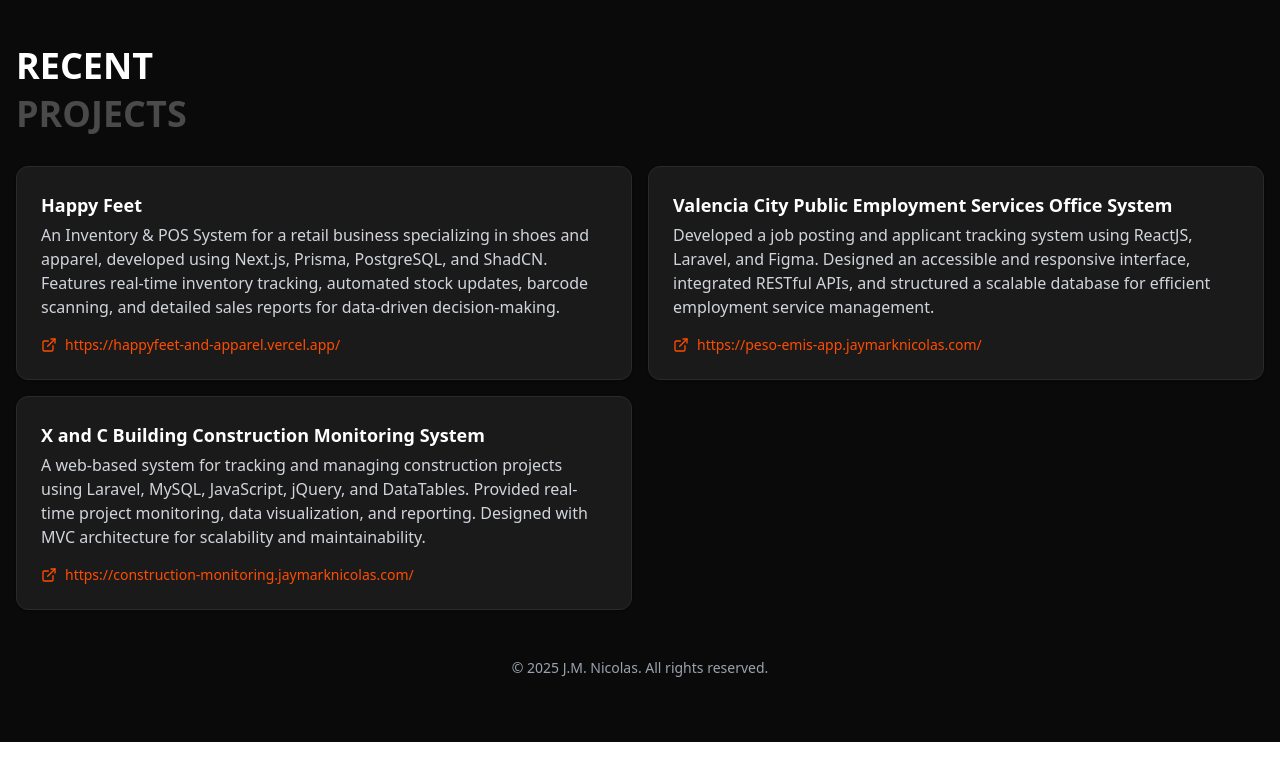
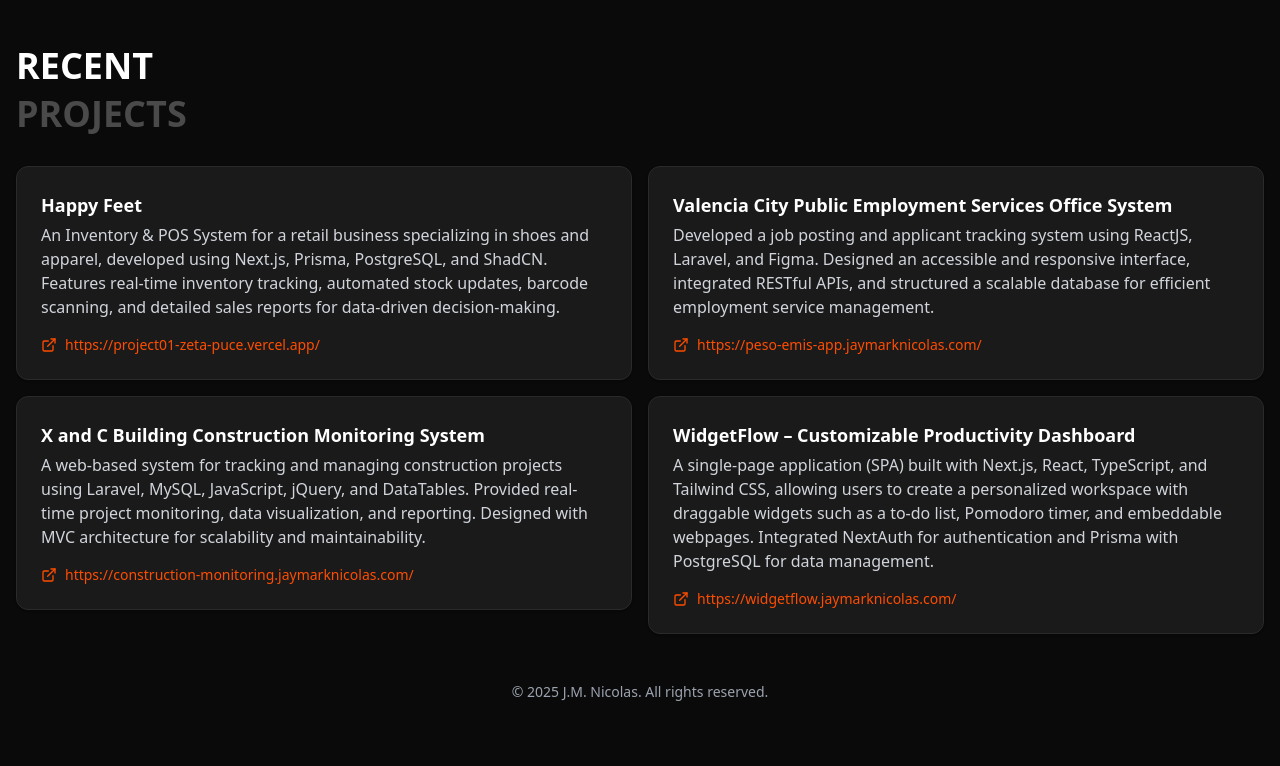
Before and after one commit to jaymarknicolas/portfolio-v1, a React (Vite) app: page / in a window 1280 px wide. Shown: the part 2280-3046 px from the top of the page. Before the commit the page ends 3022 px from the top, so only its background shows below. Built offline with nearby package versions, Linux system fonts and the light colour scheme.

Commit message:
update projects

```diff
--- a/src/data/projects.ts
+++ b/src/data/projects.ts
@@ -3,7 +3,7 @@ export const projects = [
     name: "Happy Feet",
     description:
       "An Inventory & POS System for a retail business specializing in shoes and apparel, developed using Next.js, Prisma, PostgreSQL, and ShadCN. Features real-time inventory tracking, automated stock updates, barcode scanning, and detailed sales reports for data-driven decision-making.",
-    url: "https://happyfeet-and-apparel.vercel.app/",
+    url: "https://project01-zeta-puce.vercel.app/",
   },
   {
     name: "Valencia City Public Employment Services Office System",
@@ -17,10 +17,10 @@ export const projects = [
       "A web-based system for tracking and managing construction projects using Laravel, MySQL, JavaScript, jQuery, and DataTables. Provided real-time project monitoring, data visualization, and reporting. Designed with MVC architecture for scalability and maintainability.",
     url: "https://construction-monitoring.jaymarknicolas.com/",
   },
-  // {
-  //   name: "WidgetFlow – Customizable Productivity Dashboard",
-  //   description:
-  //     "A single-page application (SPA) built with Next.js, React, TypeScript, and Tailwind CSS, allowing users to create a personalized workspace with draggable widgets such as a to-do list, Pomodoro timer, and embeddable webpages. Integrated NextAuth for authentication and Prisma with PostgreSQL for data management.",
-  //   url: "https://widget-flow-snowy.vercel.app/",
-  // },
+  {
+    name: "WidgetFlow – Customizable Productivity Dashboard",
+    description:
+      "A single-page application (SPA) built with Next.js, React, TypeScript, and Tailwind CSS, allowing users to create a personalized workspace with draggable widgets such as a to-do list, Pomodoro timer, and embeddable webpages. Integrated NextAuth for authentication and Prisma with PostgreSQL for data management.",
+    url: "https://widgetflow.jaymarknicolas.com/",
+  },
 ];
```
